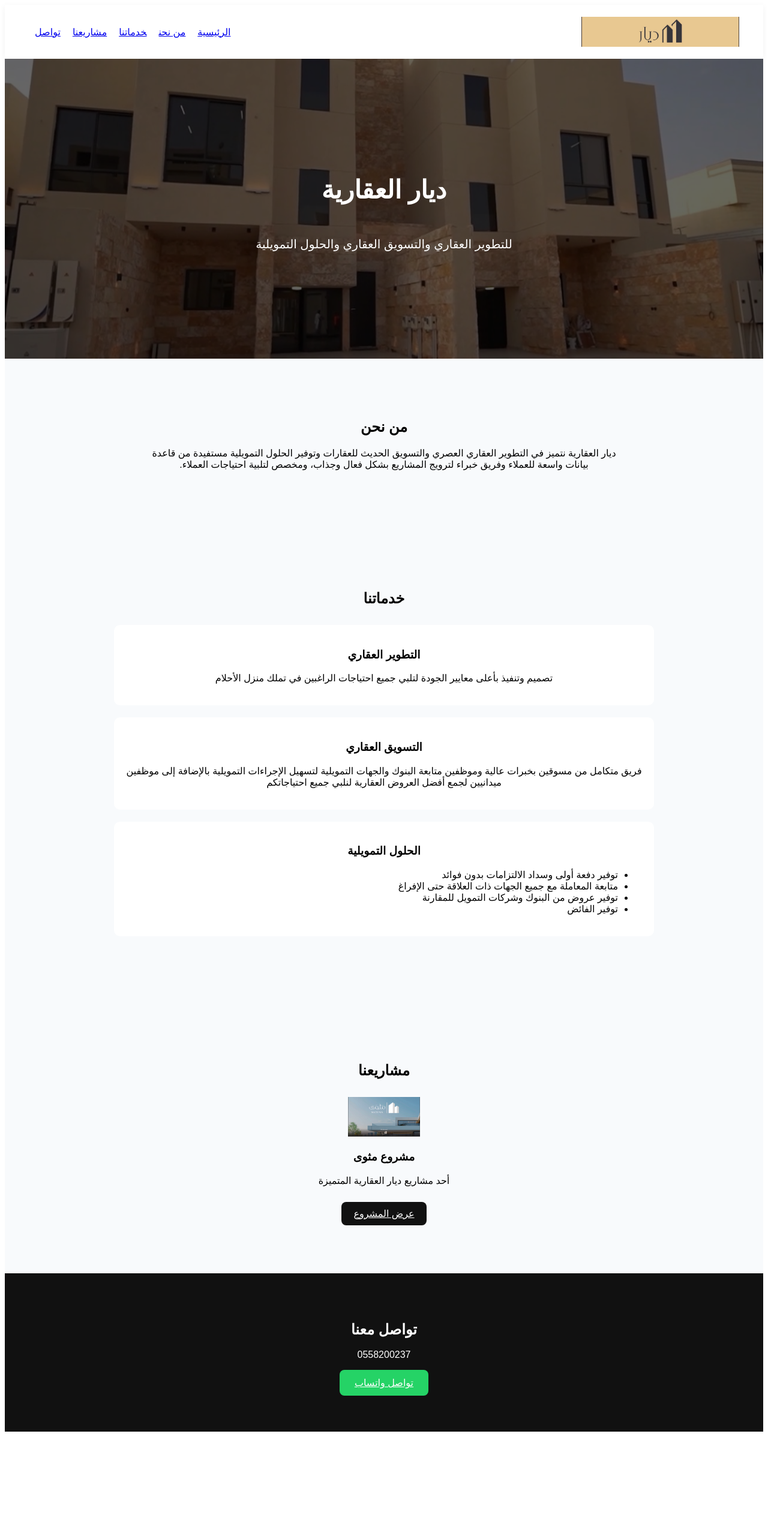
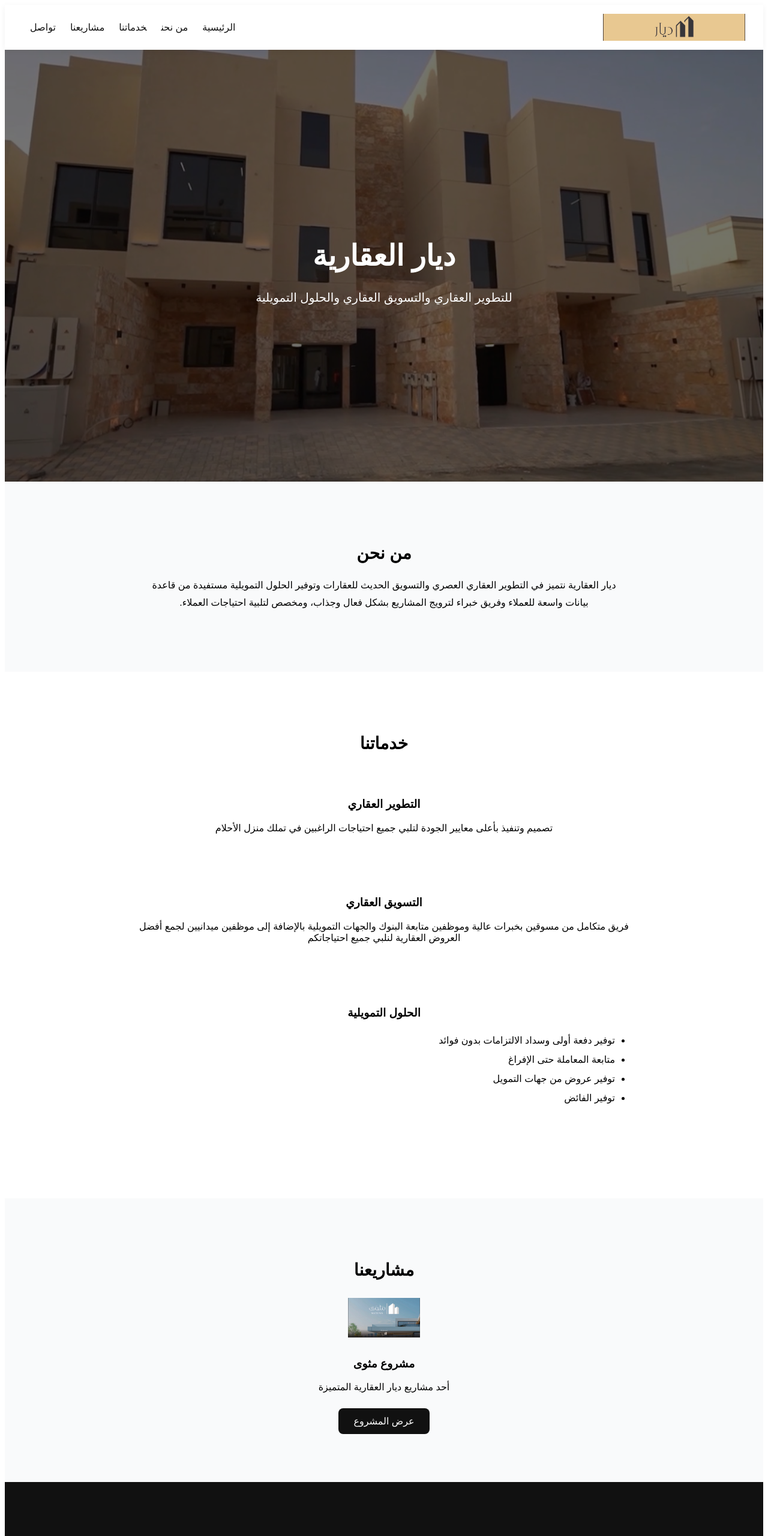
Before and after one commit to iabdulrahman8585-cloud/byar-site, a Next.js app: page / in a window 1280 px wide. Shown: the top 2561 px of the page at 60% size. Before the commit the page ends 2395 px from the top, so only its background shows below. Built offline with nearby package versions, Linux system fonts and the light colour scheme.

Commit message:
Update page.js

```diff
--- a/app/page.js
+++ b/app/page.js
@@ -1,39 +1,45 @@
 export default function Home() {
   return (
-    <main style={{ fontFamily: "Arial", direction: "rtl", background: "#f8fafc" }}>
+    <main style={{ fontFamily: "Arial", direction: "rtl", margin: 0 }}>
 
       {/* NAVBAR */}
-      <section style={{
+      <header style={{
         display: "flex",
         justifyContent: "space-between",
         alignItems: "center",
-        padding: "20px 40px",
-        background: "#fff",
+        padding: "15px 30px",
+        background: "#ffffff",
+        position: "sticky",
+        top: 0,
+        zIndex: 999,
         boxShadow: "0 2px 10px rgba(0,0,0,0.05)"
       }}>
-        <img src="/logo.png.jpg" style={{ height: "50px" }} />
 
-        <div>
-          <a href="#" style={{ margin: "0 10px" }}>الرئيسية</a>
-          <a href="#about" style={{ margin: "0 10px" }}>من نحن</a>
-          <a href="#services" style={{ margin: "0 10px" }}>خدماتنا</a>
-          <a href="#projects" style={{ margin: "0 10px" }}>مشاريعنا</a>
-          <a href="#contact" style={{ margin: "0 10px" }}>تواصل</a>
-        </div>
-      </section>
+        <img src="/logo.png.jpg" style={{ height: "45px" }} />
+
+        <nav>
+          <a href="#" style={{ margin: "0 12px", color: "#111", textDecoration: "none" }}>الرئيسية</a>
+          <a href="#about" style={{ margin: "0 12px", color: "#111", textDecoration: "none" }}>من نحن</a>
+          <a href="#services" style={{ margin: "0 12px", color: "#111", textDecoration: "none" }}>خدماتنا</a>
+          <a href="#projects" style={{ margin: "0 12px", color: "#111", textDecoration: "none" }}>مشاريعنا</a>
+          <a href="#contact" style={{ margin: "0 12px", color: "#111", textDecoration: "none" }}>تواصل</a>
+        </nav>
+
+      </header>
 
       {/* HERO */}
       <section style={{
         position: "relative",
-        height: "500px",
+        height: "90vh",
         backgroundImage: "url('/mathwa-cover.jpg')",
         backgroundSize: "cover",
         backgroundPosition: "center"
       }}>
+
         <div style={{
           position: "absolute",
           inset: 0,
-          background: "rgba(0,0,0,0.6)"
+          background: "rgba(0,0,0,0.55)"
         }}></div>
 
         <div style={{
@@ -44,19 +50,25 @@ export default function Home() {
           justifyContent: "center",
           alignItems: "center",
           color: "#fff",
-          textAlign: "center"
+          textAlign: "center",
+          padding: "20px"
         }}>
-          <h1 style={{ fontSize: "42px" }}>ديار العقارية</h1>
+          <h1 style={{ fontSize: "48px", marginBottom: "10px" }}>
+            ديار العقارية
+          </h1>
+
           <p style={{ fontSize: "20px" }}>
             للتطوير العقاري والتسويق العقاري والحلول التمويلية
           </p>
         </div>
+
       </section>
 
       {/* ABOUT */}
-      <section id="about" style={{ padding: "80px 20px", textAlign: "center" }}>
-        <h2>من نحن</h2>
-        <p style={{ maxWidth: "800px", margin: "20px auto" }}>
+      <section id="about" style={{ padding: "80px 20px", textAlign: "center", background: "#f9fafb" }}>
+        <h2 style={{ fontSize: "28px" }}>من نحن</h2>
+
+        <p style={{ maxWidth: "800px", margin: "20px auto", lineHeight: "1.8" }}>
           ديار العقارية نتميز في التطوير العقاري العصري والتسويق الحديث للعقارات
           وتوفير الحلول التمويلية مستفيدة من قاعدة بيانات واسعة للعملاء وفريق
           خبراء لترويج المشاريع بشكل فعال وجذاب، ومخصص لتلبية احتياجات العملاء.
@@ -65,32 +77,29 @@ export default function Home() {
 
       {/* SERVICES */}
       <section id="services" style={{ padding: "80px 20px", textAlign: "center" }}>
-        <h2>خدماتنا</h2>
+        <h2 style={{ fontSize: "28px" }}>خدماتنا</h2>
 
         <div style={{ maxWidth: "900px", margin: "30px auto" }}>
 
-          <div style={{ background: "#fff", padding: "20px", marginBottom: "20px", borderRadius: "10px" }}>
+          <div style={{ background: "#fff", padding: "25px", marginBottom: "20px", borderRadius: "12px" }}>
             <h3>التطوير العقاري</h3>
+            <p>تصميم وتنفيذ بأعلى معايير الجودة لتلبي جميع احتياجات الراغبين في تملك منزل الأحلام</p>
+          </div>
+
+          <div style={{ background: "#fff", padding: "25px", marginBottom: "20px", borderRadius: "12px" }}>
+            <h3>التسويق العقاري</h3>
             <p>
-              تصميم وتنفيذ بأعلى معايير الجودة لتلبي جميع احتياجات الراغبين في تملك منزل الأحلام
+              فريق متكامل من مسوقين بخبرات عالية وموظفين متابعة البنوك والجهات التمويلية
+              بالإضافة إلى موظفين ميدانيين لجمع أفضل العروض العقارية لنلبي جميع احتياجاتكم
             </p>
           </div>
 
-          <div style={{ background: "#fff", padding: "20px", marginBottom: "20px", borderRadius: "10px" }}>
-            <h3>التسويق العقاري</h3>
-            <p>
-              فريق متكامل من مسوقين بخبرات عالية وموظفين متابعة البنوك والجهات التمويلية
-              لتسهيل الإجراءات التمويلية بالإضافة إلى موظفين ميدانيين لجمع أفضل العروض العقارية
-              لنلبي جميع احتياجاتكم
-            </p>
-          </div>
-
-          <div style={{ background: "#fff", padding: "20px", borderRadius: "10px" }}>
+          <div style={{ background: "#fff", padding: "25px", borderRadius: "12px" }}>
             <h3>الحلول التمويلية</h3>
-            <ul style={{ textAlign: "right" }}>
+            <ul style={{ textAlign: "right", lineHeight: "2" }}>
               <li>توفير دفعة أولى وسداد الالتزامات بدون فوائد</li>
-              <li>متابعة المعاملة مع جميع الجهات ذات العلاقة حتى الإفراغ</li>
-              <li>توفير عروض من البنوك وشركات التمويل للمقارنة</li>
+              <li>متابعة المعاملة حتى الإفراغ</li>
+              <li>توفير عروض من جهات التمويل</li>
               <li>توفير الفائض</li>
             </ul>
           </div>
@@ -99,11 +108,12 @@ export default function Home() {
       </section>
 
       {/* PROJECTS */}
-      <section id="projects" style={{ padding: "80px 20px", textAlign: "center" }}>
-        <h2>مشاريعنا</h2>
+      <section id="projects" style={{ padding: "80px 20px", textAlign: "center", background: "#f9fafb" }}>
+        <h2 style={{ fontSize: "28px" }}>مشاريعنا</h2>
 
         <div style={{ marginTop: "30px" }}>
-          <img src="/mathwa-logo.jpg" style={{ width: "120px" }} />
+          <img src="/mathwa-logo.jpg" style={{ width: "120px", marginBottom: "10px" }} />
+
           <h3>مشروع مثوى</h3>
           <p>أحد مشاريع ديار العقارية المتميزة</p>
 
@@ -112,8 +122,9 @@ export default function Home() {
             marginTop: "10px",
             background: "#111",
             color: "#fff",
-            padding: "10px 20px",
-            borderRadius: "8px"
+            padding: "12px 25px",
+            borderRadius: "8px",
+            textDecoration: "none"
           }}>
             عرض المشروع
           </a>
@@ -122,20 +133,21 @@ export default function Home() {
 
       {/* CONTACT */}
       <section id="contact" style={{
-        padding: "60px 20px",
+        padding: "70px 20px",
         textAlign: "center",
         background: "#111",
         color: "#fff"
       }}>
         <h2>تواصل معنا</h2>
-        <p>0558200237</p>
+
+        <p style={{ margin: "15px 0" }}>0558200237</p>
 
         <a href="https://wa.me/966558200237" style={{
           background: "#25D366",
-          padding: "12px 25px",
-          borderRadius: "8px",
+          padding: "14px 30px",
+          borderRadius: "10px",
           color: "#fff",
-          display: "inline-block"
+          textDecoration: "none"
         }}>
           تواصل واتساب
         </a>
```
